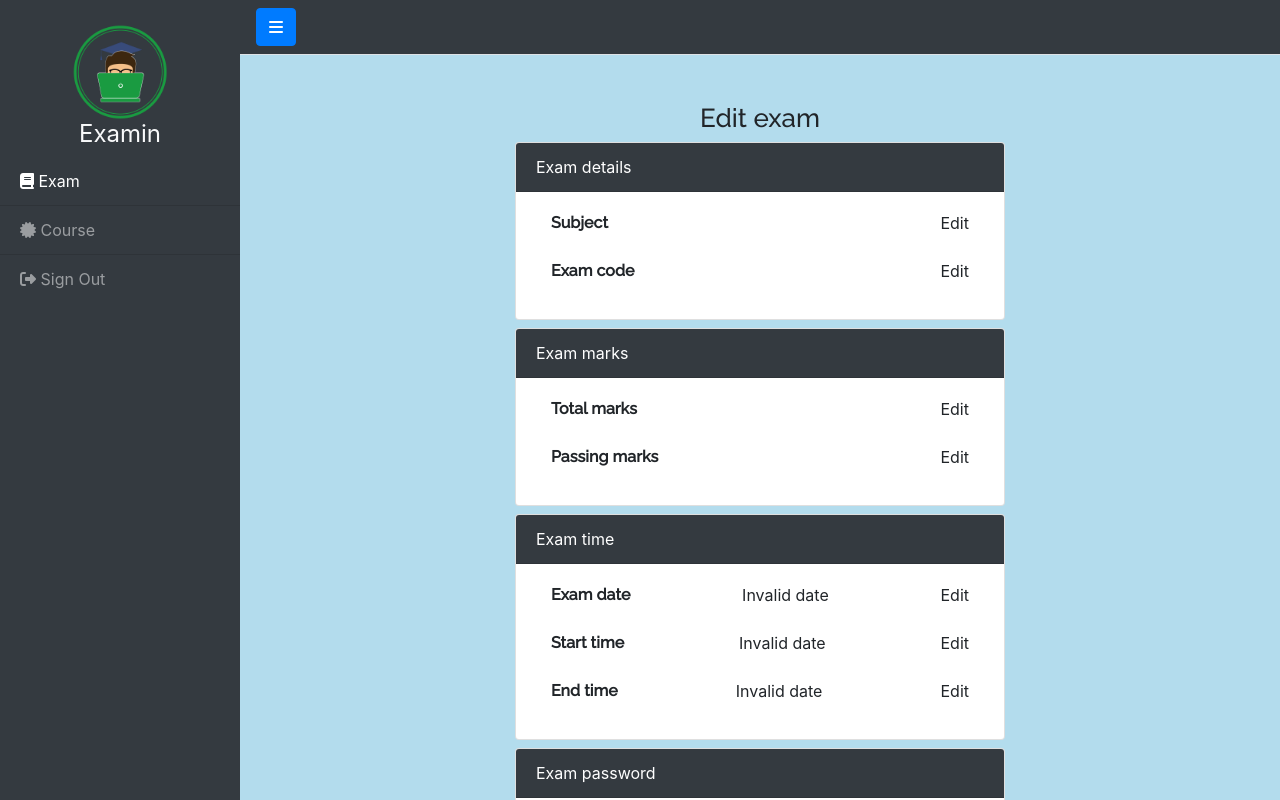
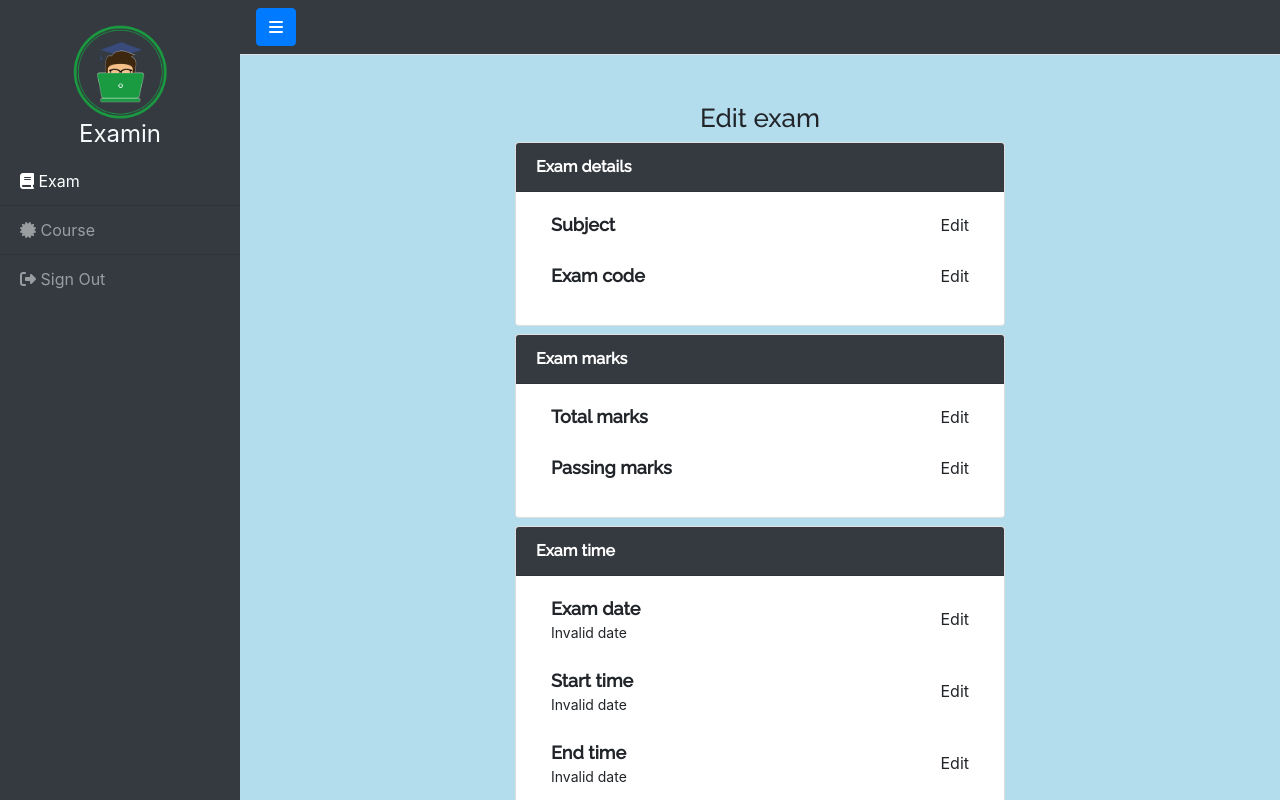
Before and after one commit to upendra-tarnoju/exam-portal, a React (Create React App) app in the folder frontend/: page /examiner/exam/1 in a window 1280 px wide. Shown: the top 800 px of the page. Built offline with nearby package versions, Linux system fonts and the light colour scheme; no server answers.

Commit message:
added createdAt field in exam table and added to edit exam component

```diff
--- a/frontend/src/components/examiner-component/sidebar-content-component/exam-component/edit-exam-component/accordion/examDetails.js
+++ b/frontend/src/components/examiner-component/sidebar-content-component/exam-component/edit-exam-component/accordion/examDetails.js
@@ -1,6 +1,8 @@
 import React from 'react';
 import { Card, Collapse } from 'react-bootstrap';
 import Accordion from 'react-bootstrap/Accordion';
+
+import styles from '../../exam.module.css';
 
 const ExamDetails = ({
 	state,
@@ -12,7 +14,7 @@ const ExamDetails = ({
 		<Accordion defaultActiveKey='0'>
 			<Card className='mb-2'>
 				<Accordion.Toggle
-					className='bg-dark text-white'
+					className={`bg-dark text-white ${styles.accordionHeading}`}
 					as={Card.Header}
 					variant='link'
 					eventKey='0'
@@ -23,10 +25,16 @@ const ExamDetails = ({
 					<Card.Body>
 						<div className='container'>
 							<div className='d-flex justify-content-between flex-row'>
-								<label>Subject</label>
-								<p>{state.subject.prev}</p>
+								<div className='flex-column'>
+									<label className={`mb-0 ${styles.editExamHeading}`}>
+										Subject
+									</label>
+									<p className={styles.editExamContent}>
+										{state.subject.prev}
+									</p>
+								</div>
 								<p
-									className='cursor-pointer edit-text'
+									className='cursor-pointer edit-text align-self-center'
 									onClick={() => handleCollapseChange('subject')}
 								>
 									Edit
@@ -65,10 +73,16 @@ const ExamDetails = ({
 								</div>
 							</Collapse>
 							<div className='d-flex justify-content-between flex-row mt-2'>
-								<label>Exam code</label>
-								<p>{state.examCode.prev}</p>
+								<div className='flex-column'>
+									<label className={`mb-0 ${styles.editExamHeading}`}>
+										Exam code
+									</label>
+									<p className={styles.editExamContent}>
+										{state.examCode.prev}
+									</p>
+								</div>
 								<p
-									className='cursor-pointer edit-text'
+									className='cursor-pointer edit-text align-self-center'
 									onClick={() => handleCollapseChange('examCode')}
 								>
 									Edit
--- a/frontend/src/components/examiner-component/sidebar-content-component/exam-component/edit-exam-component/accordion/examMarks.js
+++ b/frontend/src/components/examiner-component/sidebar-content-component/exam-component/edit-exam-component/accordion/examMarks.js
@@ -1,6 +1,8 @@
 import React from 'react';
 import { Card, Collapse } from 'react-bootstrap';
 import Accordion from 'react-bootstrap/Accordion';
+
+import styles from '../../exam.module.css';
 
 const ExamMarks = ({
 	state,
@@ -12,7 +14,7 @@ const ExamMarks = ({
 		<Accordion defaultActiveKey='0'>
 			<Card className='mb-2'>
 				<Accordion.Toggle
-					className='bg-dark text-white'
+					className={`bg-dark text-white ${styles.accordionHeading}`}
 					as={Card.Header}
 					variant='link'
 					eventKey='0'
@@ -23,10 +25,16 @@ const ExamMarks = ({
 					<Card.Body>
 						<div className='container'>
 							<div className='d-flex justify-content-between flex-row'>
-								<label>Total marks</label>
-								<p>{state.totalMarks.prev}</p>
+								<div className='flex-column'>
+									<label className={`mb-0 ${styles.editExamHeading}`}>
+										Total marks
+									</label>
+									<p className={styles.editExamContent}>
+										{state.totalMarks.prev}
+									</p>
+								</div>
 								<p
-									className='cursor-pointer edit-text'
+									className='cursor-pointer edit-text align-self-center'
 									onClick={() => handleCollapseChange('totalMarks')}
 								>
 									Edit
@@ -67,10 +75,16 @@ const ExamMarks = ({
 								</div>
 							</Collapse>
 							<div className='d-flex justify-content-between flex-row mt-2'>
-								<label>Passing marks</label>
-								<p>{state.passingMarks.prev}</p>
+								<div className='flex-column'>
+									<label className={`mb-0 ${styles.editExamHeading}`}>
+										Passing marks
+									</label>
+									<p className={styles.editExamContent}>
+										{state.passingMarks.prev}
+									</p>
+								</div>
 								<p
-									className='cursor-pointer edit-text'
+									className='cursor-pointer edit-text align-self-center'
 									onClick={() => handleCollapseChange('passingMarks')}
 								>
 									Edit
--- a/frontend/src/components/examiner-component/sidebar-content-component/exam-component/edit-exam-component/accordion/examPassword.js
+++ b/frontend/src/components/examiner-component/sidebar-content-component/exam-component/edit-exam-component/accordion/examPassword.js
@@ -1,6 +1,8 @@
 import React from 'react';
 import { Card, Collapse } from 'react-bootstrap';
 import Accordion from 'react-bootstrap/Accordion';
+
+import styles from '../../exam.module.css';
 
 const ExamPassword = ({
 	state,
@@ -12,7 +14,7 @@ const ExamPassword = ({
 		<Accordion defaultActiveKey='0'>
 			<Card className='mb-2'>
 				<Accordion.Toggle
-					className='bg-dark text-white'
+					className={`bg-dark text-white ${styles.accordionHeading}`}
 					as={Card.Header}
 					variant='link'
 					eventKey='0'
@@ -23,7 +25,7 @@ const ExamPassword = ({
 					<Card.Body>
 						<div className='container'>
 							<div className='d-flex justify-content-between flex-row'>
-								<label>
+								<label className={`mb-0 ${styles.editExamHeading}`}>
 									Password{' '}
 									{state.password.msg ? (
 										<span className='text-danger'>
--- a/frontend/src/components/examiner-component/sidebar-content-component/exam-component/edit-exam-component/accordion/examTime.js
+++ b/frontend/src/components/examiner-component/sidebar-content-component/exam-component/edit-exam-component/accordion/examTime.js
@@ -2,6 +2,8 @@ import React from 'react';
 import { Card, Collapse } from 'react-bootstrap';
 import Accordion from 'react-bootstrap/Accordion';
 import Moment from 'react-moment';
+
+import styles from '../../exam.module.css';
 
 const ExamTime = ({
 	state,
@@ -13,7 +15,7 @@ const ExamTime = ({
 		<Accordion defaultActiveKey='0'>
 			<Card className='mb-2'>
 				<Accordion.Toggle
-					className='bg-dark text-white'
+					className={`bg-dark text-white ${styles.accordionHeading}`}
 					as={Card.Header}
 					variant='link'
 					eventKey='0'
@@ -24,14 +26,18 @@ const ExamTime = ({
 					<Card.Body>
 						<div className='container'>
 							<div className='d-flex justify-content-between flex-row'>
-								<label>Exam date</label>
-								<p>
+								<div className='flex-column'>
+									<label className={`mb-0 ${styles.editExamHeading}`}>
+										Exam date
+									</label>
+									<p className={styles.editExamContent}>
 										<Moment format='MMM Do, YYYY'>
 											{state.examDate.prev}
 										</Moment>
 									</p>
+								</div>
 								<p
-									className='cursor-pointer edit-text'
+									className='cursor-pointer edit-text align-self-center'
 									onClick={() => handleCollapseChange('examDate')}
 								>
 									Edit
@@ -71,14 +77,18 @@ const ExamTime = ({
 								</div>
 							</Collapse>
 							<div className='d-flex justify-content-between flex-row mt-2'>
-								<label>Start time</label>
-								<p>
+								<div className='flex-column'>
+									<label className={`mb-0 ${styles.editExamHeading}`}>
+										Start time
+									</label>
+									<p className={styles.editExamContent}>
 										<Moment parse='HH:mm' format='hh:mm A'>
 											{state.startTime.prev}
 										</Moment>
 									</p>
+								</div>
 								<p
-									className='cursor-pointer edit-text'
+									className='cursor-pointer edit-text align-self-center'
 									onClick={() => handleCollapseChange('startTime')}
 								>
 									Edit
@@ -118,14 +128,18 @@ const ExamTime = ({
 								</div>
 							</Collapse>
 							<div className='d-flex justify-content-between flex-row mt-2'>
-								<label>End time</label>
-								<p>
+								<div className='flex-column'>
+									<label className={`mb-0 ${styles.editExamHeading}`}>
+										End time
+									</label>
+									<p className={styles.editExamContent}>
 										<Moment parse='HH:mm' format='hh:mm A'>
 											{state.endTime.prev}
 										</Moment>
 									</p>
+								</div>
 								<p
-									className='cursor-pointer edit-text'
+									className='cursor-pointer edit-text align-self-center'
 									onClick={() => handleCollapseChange('endTime')}
 								>
 									Edit
--- a/frontend/src/components/examiner-component/sidebar-content-component/exam-component/exam-inputs-component/examDetails.js
+++ b/frontend/src/components/examiner-component/sidebar-content-component/exam-component/exam-inputs-component/examDetails.js
@@ -65,7 +65,7 @@ class ExamDetails extends Component {
 
 	handleTypeAHeadChange = (selected) => {
 		this.setState({ selected });
-		this.props.setFieldsValues('course', selected.id);
+		this.props.setFieldsValues('course', selected[0].id);
 	};
 
 	render() {
--- a/frontend/src/components/examiner-component/sidebar-content-component/exam-component/exam.js
+++ b/frontend/src/components/examiner-component/sidebar-content-component/exam-component/exam.js
@@ -95,6 +95,7 @@ class Exam extends Component {
 									<th className='text-right'>Passing marks</th>
 									<th>Start time</th>
 									<th>End time</th>
+									<th>Created at</th>
 									<th>Action</th>
 								</tr>
 							</thead>
--- a/frontend/src/components/examiner-component/sidebar-content-component/exam-component/exam.module.css
+++ b/frontend/src/components/examiner-component/sidebar-content-component/exam-component/exam.module.css
@@ -15,3 +15,16 @@
 	font-family: 'Raleway';
 	font-size: 12px;
 }
+
+.editExamHeading {
+	font-size: 18px;
+}
+
+.editExamContent {
+	font-size: 14px;
+}
+
+.accordionHeading {
+	font-family: 'Raleway';
+	font-weight: bold;
+}
--- a/frontend/src/components/examiner-component/sidebar-content-component/exam-component/examTable.js
+++ b/frontend/src/components/examiner-component/sidebar-content-component/exam-component/examTable.js
@@ -107,6 +107,9 @@ class ExamTable extends Component {
 				<td>
 					<Moment format='hh:mm A'>{exam.endTime}</Moment>
 				</td>
+				<td>
+					<Moment format='MMM Do, YYYY hh:mm A'>{exam.createdAt}</Moment>
+				</td>
 				<td className='d-flex justify-content-around'>
 					<OverlayTrigger
 						placement='bottom'
```
Lines whose indentation alone changed are shown as unchanged.
